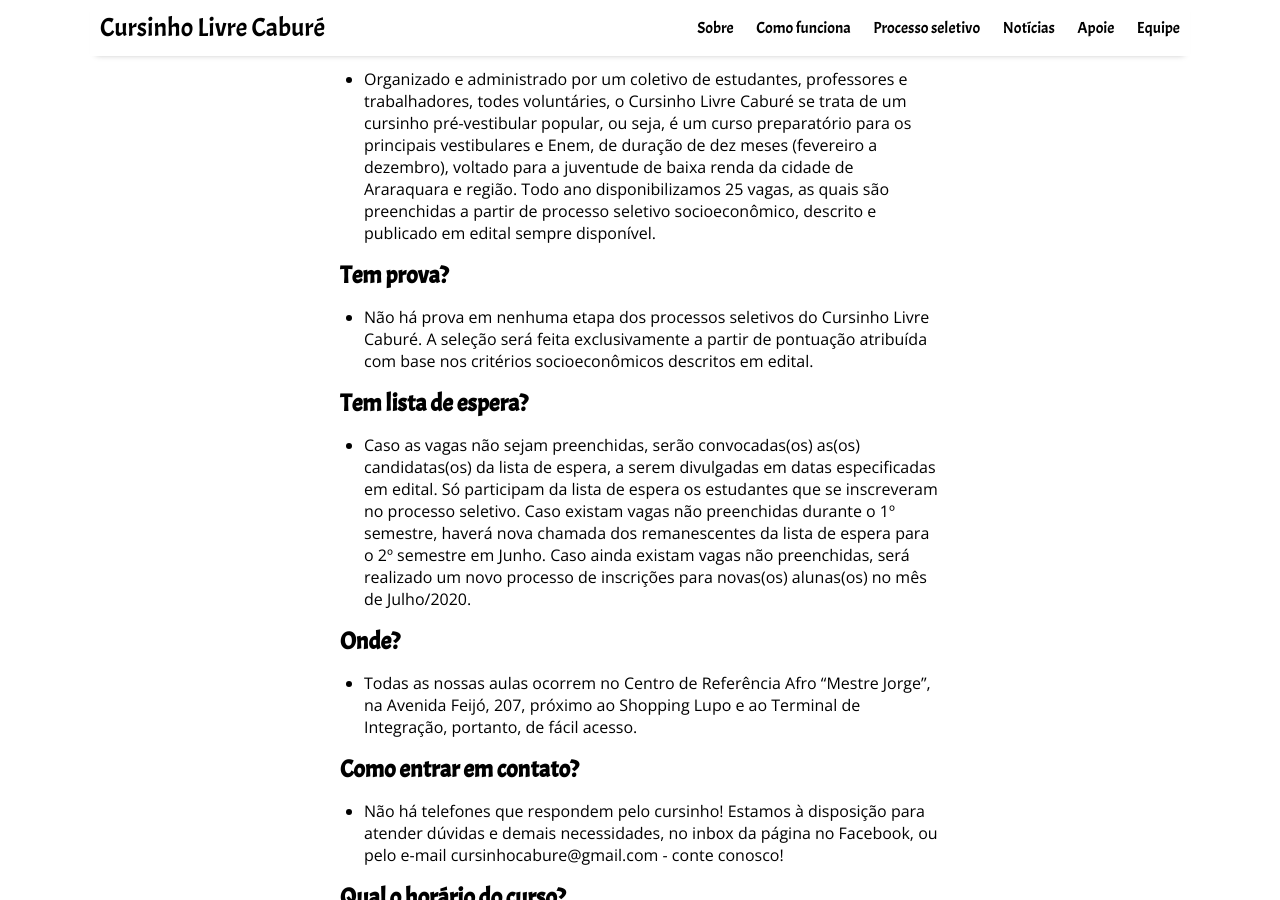
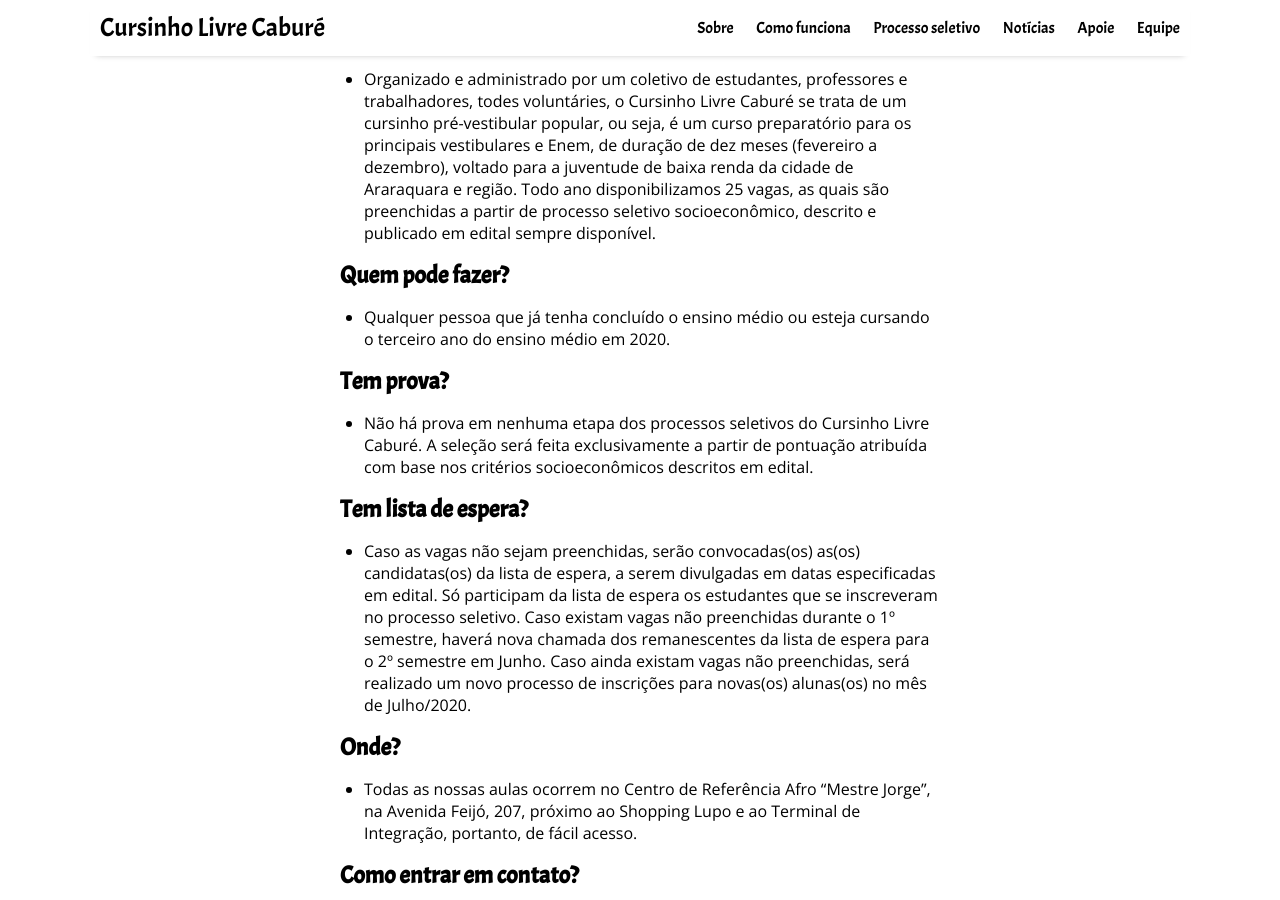
Before and after one commit to pedrinhovegan/cursinhocabure, a Jekyll site: the page built from pages/comofunciona.md, in a window 1280 px wide and 900 px high, scrolled down 603 px. Built offline with Jekyll 4.4.1, drawn with Linux system fonts in a browser that asks for light colours; nearby versions of some CDN libraries.

Commit message:
conteúdo

```diff
--- a/pages/comofunciona.md
+++ b/pages/comofunciona.md
@@ -6,6 +6,10 @@ image: FAQ.png
 ---
 
 - Organizado e administrado por um coletivo de estudantes, professores e trabalhadores, todes voluntáries, o Cursinho Livre Caburé se trata de um cursinho pré-vestibular popular, ou seja, é um curso preparatório para os principais vestibulares e Enem, de duração de dez meses (fevereiro a dezembro), voltado para a juventude de baixa renda da cidade de Araraquara e região. Todo ano disponibilizamos 25 vagas, as quais são preenchidas a partir de processo seletivo socioeconômico, descrito e publicado em edital sempre disponível.
+
+## Quem pode fazer?
+
+- Qualquer pessoa que já tenha concluído o ensino médio ou esteja cursando o terceiro ano do ensino médio em 2020.
 
 ## Tem prova?
 
```
